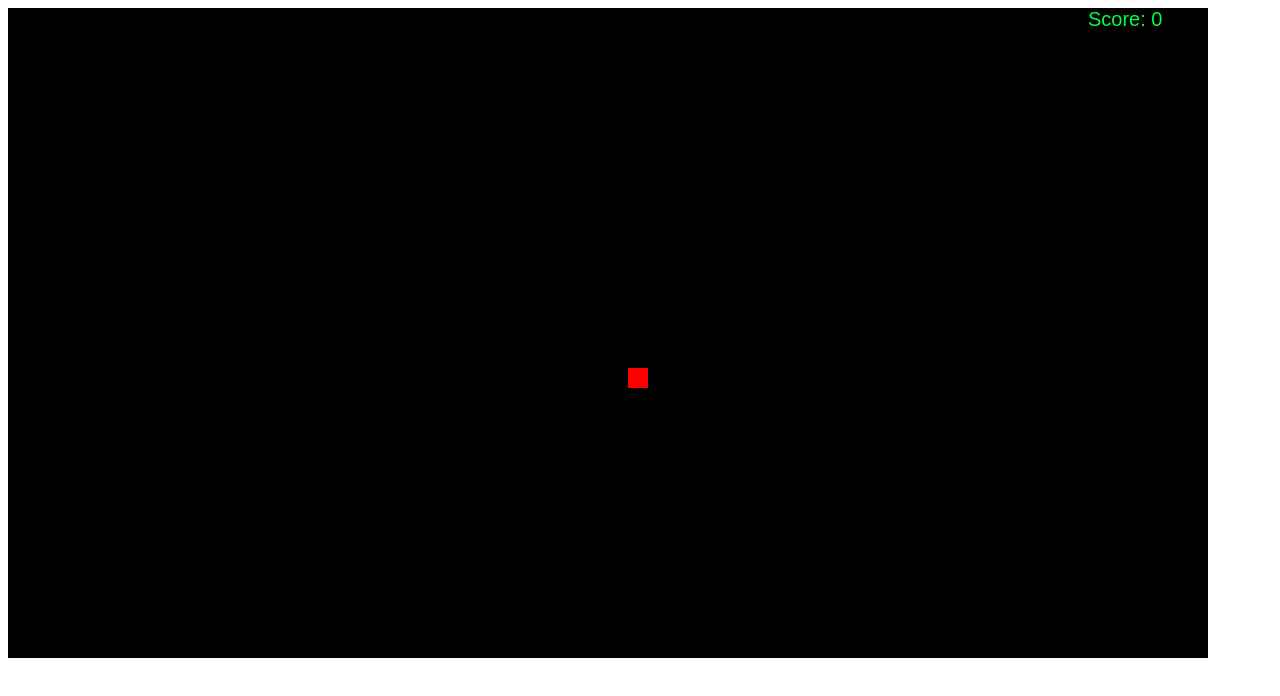
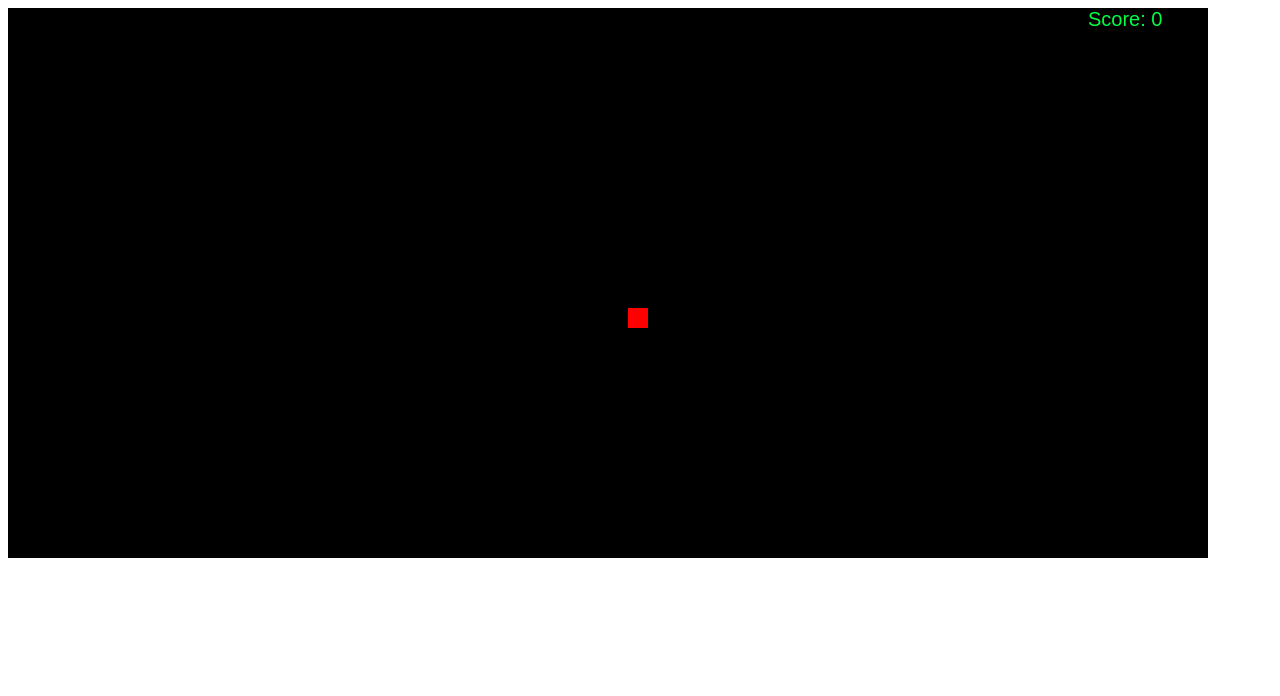
Before and after one commit to Naglivers/Cobrinha, a website: page index.html in a window 1280 px wide. Drawn offline with Linux system fonts and the light colour scheme.

Commit message:
Update index.html

```diff
--- a/index.html
+++ b/index.html
@@ -7,7 +7,7 @@
     <title>Joguinho da Cobra</title>
 </head>
 <body>
-    <canvas id="canvas" width="1200" height="650"></canvas>
+    <canvas id="canvas" width="1200" height="550"></canvas>
     <script src="snake.js"></script>
 </body>
 </html>
```
